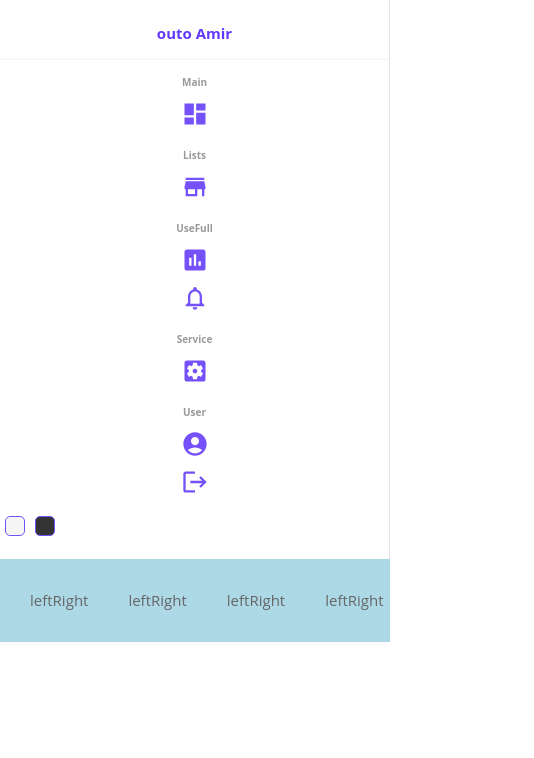
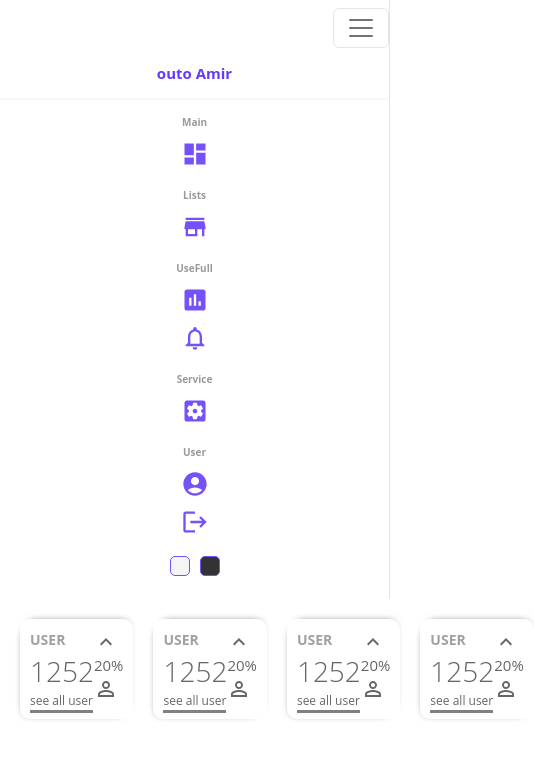
Before and after one commit to amirhossein-k/dashboard-outo, a React (Create React App) app: page / in a window 390 px wide. Shown: the top 758 px of the page, 534 px wide, since content can reach past the window. Built offline with nearby package versions, Linux system fonts and the light colour scheme.

Commit message:
Update 7 files

```diff
--- a/src/Pages/Home/Home.jsx
+++ b/src/Pages/Home/Home.jsx
@@ -15,7 +15,7 @@ const Home = () => {
     >
       <Row className="home g-0" style={{ marginLeft: 0, marginRight: 0 }}>
         <Col
-          className="g-0"
+          className="g-0 flex-basis-0"
           style={{
             paddingRight: 0,
             maxWidth: "100vh",
--- a/src/Pages/Home/home.scss
+++ b/src/Pages/Home/home.scss
@@ -1,7 +1,7 @@
 .home {
   display:flex;
   .homeContainer{
-      background-color:lightblue;
+      // background-color:lightblue;
       flex:6 !important;
       .widgets{
         display:flex;
@@ -15,6 +15,12 @@
           height: 100vh;
     }
   }
+   @media (min-width:992px){
+    .flex-basis-0{
+         flex-basis:103px;
+    }
+  }
+
 .row {
 	--bs-gutter-x: 0;
 }
--- a/src/components/sidebar/Sidebar.jsx
+++ b/src/components/sidebar/Sidebar.jsx
@@ -14,10 +14,7 @@ const Sidebar = () => {
   const [isOpen, setIsOpen] = useState(false);
   const [clickbutton, setClickbutton] = useState(false);
 
-  window.onresize = function () {
-    // myFunction();
-    // myFunction2();
-  };
+
   function myFunction() {
     if (window.innerWidth < 991) {
       setIsOpen(false);
@@ -32,6 +29,10 @@ const Sidebar = () => {
       setExpantnav(false);
     }
   }
+    //  window.onresize = function () {
+
+    // myFunction2();
+    //  }
   return (
     <div
       className="sidebar navbar navbar-expand-sm"
@@ -39,10 +40,10 @@ const Sidebar = () => {
         width: isOpen ? null : null,
         minHeight: "100%",
 
-        display: "block ",
+
       }}
     >
-      {expantnav && (
+      {/* {expantnav && (
         <button
           class="navbar-toggler"
           type="button"
@@ -55,7 +56,19 @@ const Sidebar = () => {
         >
           <span class="navbar-toggler-icon"></span>
         </button>
-      )}
+      )} */}
+       <button
+          class="navbar-toggler"
+          type="button"
+          data-bs-toggle="collapse"
+          data-bs-target="#navbarSupportedContent"
+          aria-controls="navbarSupportedContent"
+          aria-expanded="false"
+          aria-label="Toggle navigation"
+          onClick={() => setClickbutton(!clickbutton)}
+        >
+          <span class="navbar-toggler-icon"></span>
+        </button>
       <div
         class={`collapse navbar-collapse  ${
           clickbutton ? "d-none" : "d-block"
--- a/src/components/sidebar/sidebar.scss
+++ b/src/components/sidebar/sidebar.scss
@@ -12,11 +12,14 @@
     background-color: white;
     border-right: 0.5px solid rgb(230,227,227);
     min-height:100vh;
+    display:block;
+    transition: background-color 2s ease-out;
     .top{
         display:flex;
         align-items:center;
         justify-content:center;
         // background-color:red;
+        padding: 0 11px;
         .logo{
             font-weight:bold;
             color:#6439ff;
@@ -91,9 +94,9 @@
         display:flex;
         align-items:center;
         margin:10px;
-        // position: absolute;
-         bottom: 20px;
-         left:20px;
+        justify-content: center;
+        bottom: 20px;
+        left:20px;
         .colorOption{
             width:20px;
             height:20px;
@@ -115,7 +118,17 @@
     }
 
 }/////end slidebar
-
+.collapse{
+    transition: all 2s ease-in;
+}
+@media (max-width: 576px){
+                    .sidebar{
+                        display: flex;
+                        position: relative;
+                        justify-content: end;
+                        align-items: center;
+                    }
+                }
 .collapse-b{
     display:block !important;
 }
--- a/src/components/widgets/Widgets.jsx
+++ b/src/components/widgets/Widgets.jsx
@@ -1,9 +1,20 @@
 import "./widgets.scss";
+import KeyboardArrowUpIcon from '@mui/icons-material/KeyboardArrowUp';
+import PersonOutlineIcon from '@mui/icons-material/PersonOutline';
 const Widgets = () => {
   return (
     <div className="widget">
-      <div className="left">left</div>
-      <div className="Right">Right</div>
+      <div className="left">
+        <span className="title">USER</span>
+        <span className="counter">1252</span>
+        <span className="link">see all user</span>
+      </div>
+      <div className="Right">
+        <div className="perecentage positive">
+          <KeyboardArrowUpIcon/>20%
+        </div>
+        <PersonOutlineIcon className="icon"/>
+      </div>
     </div>
   );
 };
--- a/src/components/widgets/widgets.scss
+++ b/src/components/widgets/widgets.scss
@@ -1,6 +1,47 @@
 .widget{
     display:flex;
-    justify-content:center;
+    justify-content:space-between;
     padding:10px;
     flex:1 !important;
+    -webkit-box-shadow: -4px 3px 9px -9px #000000, 2px -5px 9px -9px #000000;;
+    box-shadow: -4px 3px 9px -9px #000000, 2px -5px 9px -9px #000000;;
+    border-radius:10px;
+    height:100px;
+    .left , .right{
+        display:flex;
+        flex-direction:column;
+        justify-content:space-between;
+        .title{
+            font-weight: bold;
+            font-size:14px;
+            color: rgb(160,160,160)
+        }
+        .counter{
+            font-weight:300;
+            font-size:28px;
+
+        }
+        .link{
+            width: max-content;
+            font-size:12px;
+            border-bottom:3px solid gray;
+        }
+        .perecentage{
+            display:flex;
+            align-items:center;
+            font-size:14px;
+        }
+            .positive{
+                color:green;
+            }
+            .negetive{
+                color:red;
+            }
+        .icon{
+            font-size:18px;
+            padding:5px;
+            background-color:rgba(128,0,128,0.541);
+            border-radius:5px;
+        }
+    }
 }
--- a/src/styles.css
+++ b/src/styles.css
@@ -8,6 +8,7 @@ body {
   font-size: 0.9375rem;
   font-family: "Open sans", Helvetica, Arial, sans-serif;
   color: #666666;
+
 }
 
 
```
